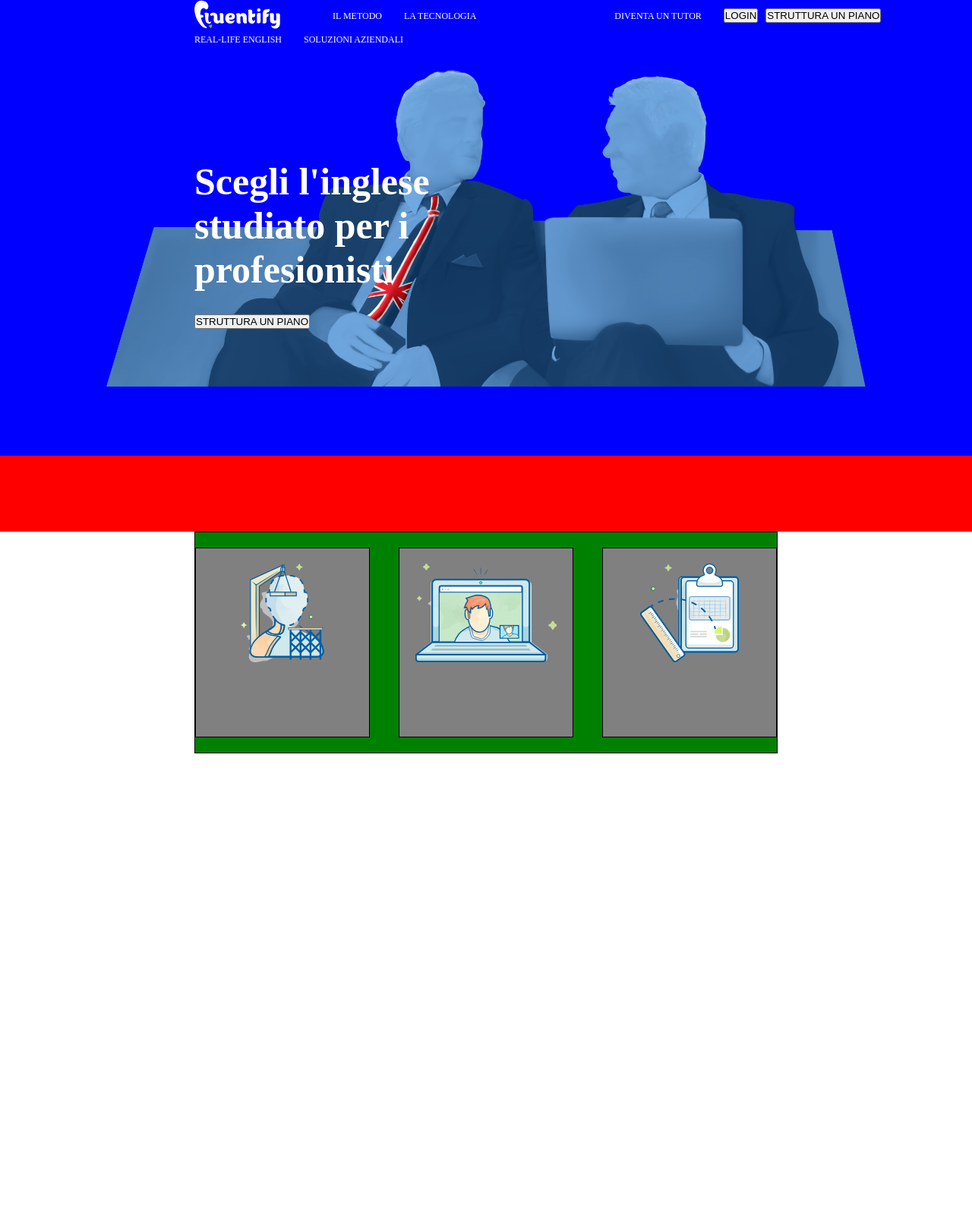
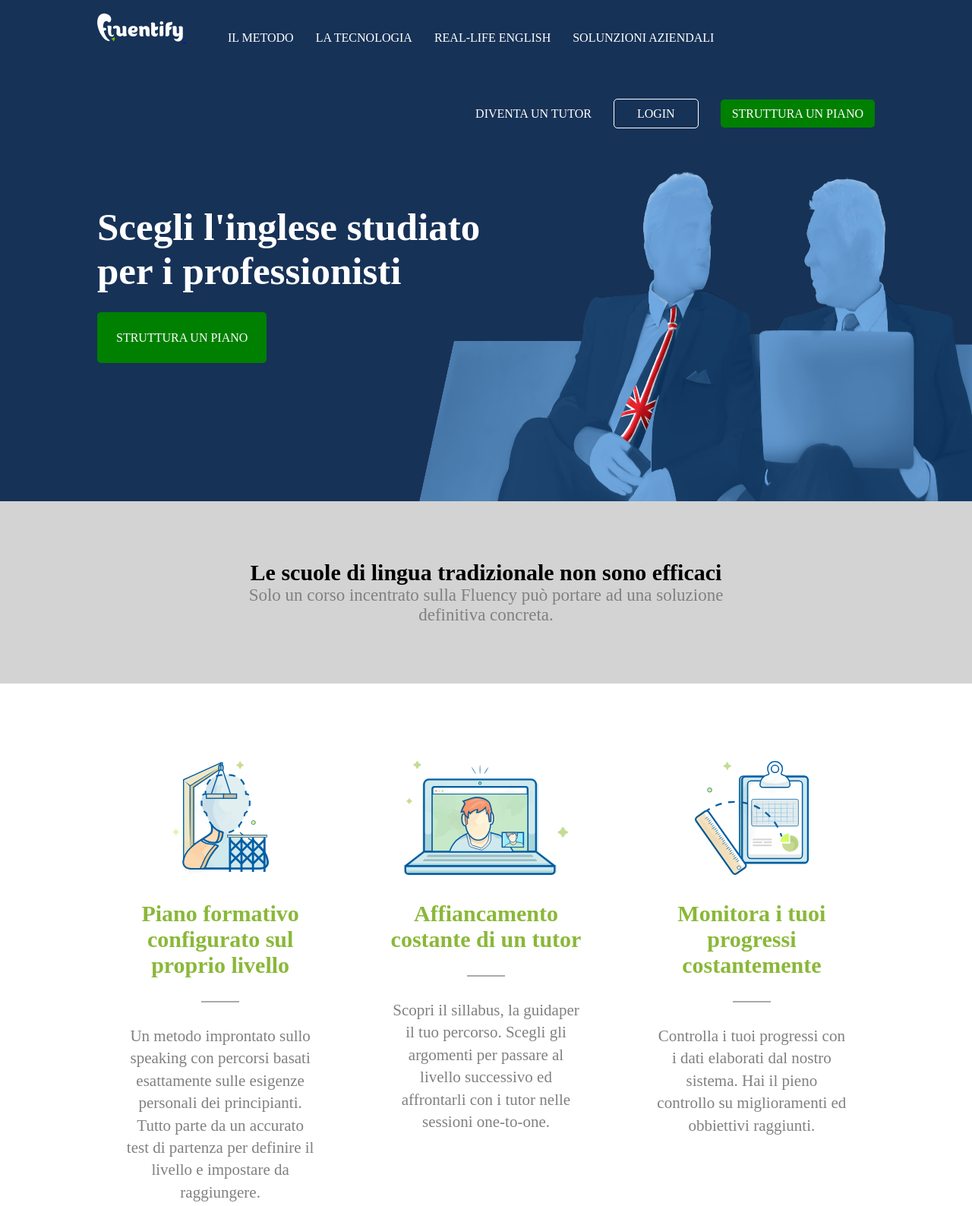
Before and after one commit to Michael-scocco/htmlcss-fluentify, a plain HTML site: page index.html in a window 1280 px wide. Shown: the top 1588 px of the page at 76% size. Before the commit the page ends 992 px from the top, so only its background shows below. Drawn offline with Linux system fonts and the light colour scheme.

Commit message:
esercizio finito
vedere solo se ho fatto bene il divisore tra jumbotrone ed altra sessione

```diff
--- a/css/main.css
+++ b/css/main.css
@@ -1,157 +1,269 @@
+
+
+/* ______REGOLE GENERALI_______ */
+
 *{
-    margin: 0;
+    margin:0;
     padding:0;
     box-sizing: border-box;
 }
+
 body{
-}
-/* regole intestazione */
-header{
-    background-color: blue;
 
-    /* debug */
-    height: 600px;
-}
-/* regole nav */
-nav{
-    position: relative;
-    width: 60%;
-    margin: auto;
-}
-/* creo due menu nav */
-.menu-nav{
-    background-color: blue;
-    width: 70%;
-    display: inline-block;
-}
-.menu-nav2{
-    background-color: blue;
-    position:absolute;
-    display: inline-block;
-    right: 0;
-    width: 30%;
-    text-align: center;
-    line-height: 40px;
-}
-/*cerco di impostare all'ultimo figlio che deve essere a zero margine del div
- non funziona */
-.menu-nav li, .menu-nav2 li{
-    display: inline-block;
-    margin-right: 10px;
-}
-.menu-nav li a, .menu-nav2 li a{
-    text-decoration: none;
-    color: white;
-    padding-right: 15px;
-    font-size: 12px;
 }
 
-/* .menu-nav li:last-child ,  */
-.menu-nav2 li:last-child {
-    position: absolute;
-    margin-right: 0px;
+p{
+    color:#808080;
 }
-.menu-nav2 li a:first-child{
-    left:0;
+/* ______________INSERISCO IL JUMBOTRON___________ */
+
+header#jumbotron{
+    min-height: 900px;
+    background-image: url(../img/background-header.png);
+    background-repeat: no-repeat;
+    background-size:61% 50%;
+    background-position: 110%;
+    position: relative;
+    background-color: #173257;
 }
 
-#logo{
-    margin-right: 40px;
-}
-.vertical-middle{
-    vertical-align: middle;
+/* ____________CREO IL CONTAINER PER CENTRALIZZARE________ */
+#container{
+    width: 80%;
+    margin: 0 auto;
 }
 
-#image-header{
-    background-image: url(../img/background-header.png);
-    background-position:50% 50%;
-    background-size: 1000px;
-    background-repeat: no-repeat;
-}
+/* _________CREO IL NAV MENU, DOVE LO VADO A FLOTTARE_________ */
 
-.title{
-    width: 30%;
-    margin-left:20%;
-    margin-top: 150px;
-    color: white;
-}
 
-h1{
-    margin-bottom:30px;
-    font-size: 50px;
-}
-
-.link{
-    position: absolute;
-    left: 0;
-    top: 0;
-    height: 100%;
-    width: 100%;
-    z-index: 150;
-}
-/* finito header */
-
-/* inizio prima sezione */
-.title-2{
-    background-color: red;
-    height: 100px;
-}
-
-.row{
-    background-color: green;
-    min-height: 200px;
-    border: solid 1px black;
-    margin:auto;
-    width: 60%;
-}
-
-.row::after{
+.clear-fix::after{              /*________CREO IL MIO CLEAR-FIX_________*/
     content: "";
     display: table;
     clear: both;
 }
-.lightblue{
-    background-color: gray;
-    min-height: 200px;
-    border: solid 1px black;
+
+div.menu-left{
+    min-width: 30%;
+    min-height: 100px;
+    float: left;
 }
 
-.aside{
+div.menu-right{
+    min-width: 30%;
+    min-height: 100px;
+    float: right;
+}
+
+/* _________CREO I LINK E CERCO DI CENTRARLI CON IL LINE-HEIGHT_________ */
+
+ul.link-menu li{
+    display: inline-block;
+    text-decoration: none;
+    list-style-type: none;
+    padding-left: 25px;
+    line-height: 100px;
+}
+
+a.menu-into{
+    padding-right: 30px;
+    line-height: 100px;
+}
+
+.white{
+    color:white;
+}
+
+/* _____________CREO LE CLASSI BUTTOM___________ */
+.buttom{
+    line-height: 10px;
+    color: white;
+    text-decoration: none;
+    border-radius: 5px;
+}
+.buttom-white{
+    border: 1px solid white;
+    padding: 10px 30px;
+}
+
+.buttom-green{
+    background-color: green;
+    padding: 10px 15px;
+}
+
+.buttom-green-2{
+    background-color: green;
+    padding: 25px 25px;
+}
+
+.title{
+    position: absolute;
+    top: 30%;
+    width: 40%;
+}
+div.title >h1{
+    padding-bottom: 50px;
+    font-size: 51px;
+}
+
+/* ______REGOLE DIVISION_____ */
+
+div.division{
+    position: absolute;
+    height: 240px;
+    background-color: #d3d3d3;
+    width: 100%;
+    text-align: center;
+    bottom:0;
+}
+
+div.title-2{
+    position: absolute;
+    top:50%;
+    left: 50%;
+    transform: translate(-50%, -50%);
+}
+
+div.title-2 h2{
+    font-size:30px;
+}
+div.title-2 p{
+    font-size:23px;
+}
+
+/* __________INIZIO LA PRIMA SESSIONE_________ */
+
+
+/* ________REGOLE CARD_______ */
+div.card{
+    min-height: 300px;
+    width: calc(calc(100% - 5%) /3);
+    margin-right: 2.5%;
     float: left;
-    width: 30%;
-    margin:20px 0;
-    min-height: 250px;
+    text-align: center;
+    padding: 44px 36px;
 }
-.centre{
+
+div.card:last-child{
+    margin-right: 0;
+}
+/* _________REGOLE LINEA DI BORDO DIVISORIA________ */
+
+.border{
+    border: 1px solid #aaaaaa;
+    width: 20%;
+    margin: 30px 40%;
+}
+/* _________REGOLE TESTO CARD_________ */
+
+div.card H2{
+    color: #8ab838;
+    font-size: 30px;
+}
+div.card p{
+    font-size: 21px;
+    line-height: 1.4em;
+}
+
+/* ________REGOLE IMMAGINI________ */
+
+div.card img{
+    height: 180px;
+    padding-bottom:30px;
+}
+
+/* _________REGOLE SECONDA SESSIONE________ */
+
+/* _________REGOLE IMMAGINE________ */
+
+
+div.image{
+    width: 50%;
     float: left;
-    width: 30%;
-    margin:20px 5%;
-    min-height: 250px;
+    padding: 75px;
+}
+div.image img{
+    height: 500px;
+}
+
+/* _________REGOLE TITOLO_________ */
+
+div.title-3{
+    width: 40%;
+    float:left;
+    padding-top: 75px;
+    padding-right: 100px;
 
 }
-.photo-centering{
-    height: 130px;
-    object-fit: cover;
-    margin: 20px auto;
-    display: block;
+
+div.title-3 h2{
+    font-size: 40px;
+    padding-bottom: 15px;
 }
-/* regola per selezionare i figli */
 
-/* p:nth-child(2) {
-  background: red;
-} */
+div.title-3 p{
+    font-size: 22px;
+    padding-bottom: 30px;
+}
+
+div.title-3 > a{
+    color:#5282b7;
+    font-size: 18px;
+}
+
+.write-gray{
+    color:#7f7f7f;
+}
 
 
+/* __________REGOLE FOOTER________ */
 
-/* regole per non selezionare i figli */
+footer{
+    background-color: #d3d3d3;
+}
 
-/* :not(p) {
-  background: #ff0000;
-} */
+.row{
+    min-height: 100px;
+    padding: 58px 0;
+}
 
 
-/* regola dell'ultimo filgio */
+div.title-footer{
+    line-height: 100px;
+    float: left;
+    width: 23%;
+}
 
-/*p:last-child {
-  background: #ff0000;
-} */
+div.footer-right{
+    float: right;
+    line-height: 100px;
+}
+
+div.title-footer .h2-footer{
+    font-size: 40px;
+}
+
+span{
+    font-size: 18px;
+}
+
+.select{
+    border: none;
+    border-bottom: 1px solid #7f7f7f;
+    padding-right: 55px;
+    font-size: 18px;
+    margin: 0 20px;
+}
+
+/* ______REGOLE POSITION_______ */
+
+.chat-fixed{
+    position: fixed;
+    bottom: 16px;
+    left: 1432px;
+    z-index: 100px;
+}
+
+.buttom-green-3{
+    background-color: green;
+    padding: 15px 15px;
+}
--- a/index.html
+++ b/index.html
@@ -8,77 +8,188 @@
 
     <body>
 
-        <header id="image-header">
 
-            <nav>
-                <div id="" class="menu-nav">
-                <ul>
-                    <li><a href="#" class="vertical-middle"><img id="logo" src="img/logo.svg" alt="logo"></a></li>
-                    <li><a href="#" class="vertical-middle">IL METODO</a></li>
-                    <li><a href="#" class="vertical-middle">LA TECNOLOGIA</a></li>
-                    <li><a href="#" class="vertical-middle">REAL-LIFE ENGLISH</a></li>
-                    <li><a href="#" class="vertical-middle">SOLUZIONI AZIENDALI</a></li>
-                </ul>
-                </div>
-                <div class="menu-nav2">
-                <ul>
-                    <li><a href="#">DIVENTA UN TUTOR</a></li>
-                    <li><input type="button" name="LOGIN" value="LOGIN"></li>
-                    <li><input type="button" name="VAI" value="STRUTTURA UN PIANO"></li>
+            <header id="jumbotron">
+
+                <div id="container">
+
+                    <nav id="menu" class="clear-fix">
+
+                        <div class="menu-left">
+
+                            <ul class="link-menu white">
+                                <a class="menu-into" href="#"> <img src="img/logo.svg" alt="logo"> </a>
+                                <li>IL METODO</li>
+                                <li>LA TECNOLOGIA</li>
+                                <li>REAL-LIFE ENGLISH</li>
+                                <li>SOLUNZIONI AZIENDALI</li>
                             </ul>
 
                         </div>
-            </nav>
-                <!-- ho provato a far divantare tutto un link -->
 
-            <div class="div-link">
+                        <div class="menu-right">
 
-                <div class="title">
-                    <h1>Scegli l'inglese studiato per i profesionisti </h1>
-                    <input type="button" name="vai" value="STRUTTURA UN PIANO">
+                            <ul class="link-menu">
+                                <li class="white">DIVENTA UN TUTOR</li>
+                                <li> <a class="buttom buttom-white" href="#">LOGIN</a> </li>
+                                <li> <a class="buttom buttom-green" href="#">STRUTTURA UN PIANO</a> </li>
+                            </ul>
+
                         </div>
 
-                <div class="link">
-                    <a href="#"></a>
+                    </nav>
+
+                    <div class="title white">
+
+                        <h1>Scegli l'inglese studiato per i professionisti</h1>
+                        <a class="buttom buttom-green-2" href="#">STRUTTURA UN PIANO</a>
+
                     </div>
 
                 </div>
+
+                <div class="division">
+
+                    <div class="title-2">
+
+                        <h2>Le scuole di lingua tradizionale non sono efficaci</h2>
+                        <p>Solo un corso incentrato sulla Fluency può portare ad una soluzione definitiva concreta.</p>
+
+                    </div>
+
+                </div>
+
             </header>
 
         <main>
+                <!-- __________PRIMA SESSIONE_________ -->
+            <section>
+
+                <div id="container">
+
+                    <div class="row clear-fix">
+
+                        <div class="card">
+
+                            <img src="img/profile.svg" alt="profilo">
+                            <h2>Piano formativo configurato sul proprio livello</h2>
+
+                            <div class="border">
+
+                            </div>
+                            <p>Un metodo improntato sullo speaking con percorsi basati esattamente sulle esigenze personali dei principianti. Tutto parte da un accurato test di partenza per definire il livello e impostare da raggiungere.</p>
+
+                        </div>
+
+                        <div class="card">
+
+                            <img src="img/computer.svg" alt="computer">
+                            <h2>Affiancamento costante di un tutor</h2>
+
+                            <div class="border">
+
+                            </div>
+                            <p>Scopri il sillabus, la guidaper il tuo percorso. Scegli gli argomenti per passare al livello successivo ed affrontarli con i tutor nelle sessioni one-to-one.</p>
+
+                        </div>
+
+                        <div class="card">
+
+                            <img src="img/doc.svg" alt="documenti">
+                            <h2>Monitora i tuoi progressi costantemente</h2>
+
+                            <div class="border">
+
+                            </div>
+                            <p>Controlla i tuoi progressi con i dati elaborati dal nostro sistema. Hai il pieno controllo su miglioramenti ed obbiettivi raggiunti.</p>
+
+                        </div>
+
+                    </div>
+
+                </div>
+
+                <hr>
+
+            </section>
+
+                    <!-- _________SECONDA SESSIONE_________ -->
 
             <section>
 
-                <div class="title-2">
+                <div id="container">
+
+                    <div class="row clear-fix">
+
+                        <div class="image">
+
+                            <img src="img/mountain.svg" alt="montagna grafica">
 
                         </div>
 
-                <div class="row">
+                        <div class="title-3">
 
-                <div class="lightblue aside">
-                    <img class="photo-centering" src="img/profile.svg" alt="">
+                            <h2>Scopri il tuo livello iniziale struttura un piano personalizzato </h2>
+                            <p>L'esperienza Fluentifyparte sempre da un test si placement per avere una chiara visione del tuo inglese, ad oggi.</p>
+                            <a href="#">Scopri il nostro test di placement</a>
+
                         </div>
 
-                <div class="lightblue centre">
-                    <img class="photo-centering" src="img/computer.svg" alt="computer">
                     </div>
 
-                <div class="lightblue aside">
-                    <img class="photo-centering" src="img/doc.svg" alt="">
+                </div>
+            </section>
+
+        </main>
+
+            <!-- INIZIO FOOTER -->
+
+            <footer>
+
+                <div id="container">
+
+                    <div class="row clear-fix">
+
+                        <div class="title-footer">
+
+                            <h2 class="h2-footer">Struttura un piano</h2>
+
+                        </div>
+
+                        <div class="footer-right write-gray">
+
+                            <span> <strong> Sono </strong></span>
+
+                            <select class="select write-gray" name="seleziona">
+
+                                <option value="selettore">Seleziona</option>
+                                <option value="principiante">Principiante</option>
+                                <option value="wsperto">Esperto</option>
+
+                            </select>
+
+                            <a class="buttom buttom-green-2" href="#">VISUALIZZA IL TUO PIANO</a>
+
+                        </div>
+
+                        <!-- ___________POSITION FIXED_________ -->
+
+                        <div class="chat-fixed">
+
+                            <a class="buttom buttom-green-3" href="#">HELP</a>
+
+                        </div>
+
+                    </div>
+
                 </div>
 
 
 
-                </div>
-
-
-            </section>
-
-        </main>
 
 
 
-
+            </footer>
 
 
 
```
Also changed, not shown: 1 other file. Lines whose indentation alone changed are shown as unchanged.
